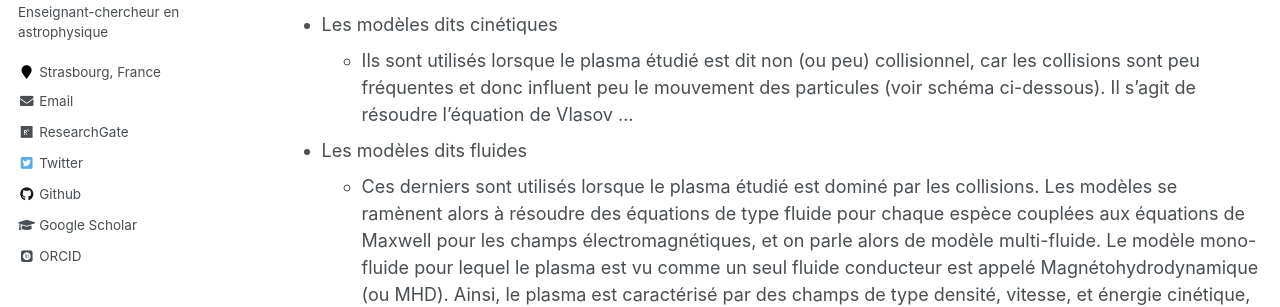
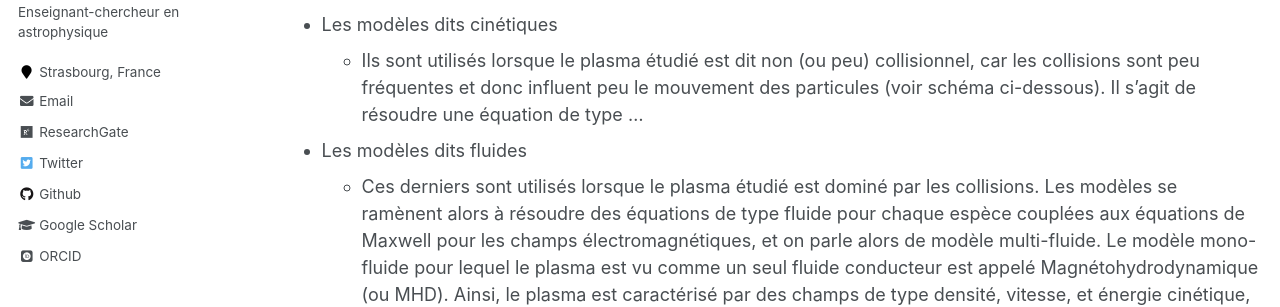
Before and after one commit to hubertbaty/hubertbaty.github.io, a Jekyll site: the page built from _pages/plasma.md, in a window 1280 px wide and 900 px high, scrolled down 3385 px. Shown: the part 210-517 px from the top of the window. Built offline with Jekyll 4.4.1, drawn with Linux system fonts in a browser that asks for light colours; some web fonts are replaced; formulas are drawn with MathJax 3.

Commit message:
Update plasma.md

```diff
--- a/_pages/plasma.md
+++ b/_pages/plasma.md
@@ -55,7 +55,7 @@ Modèles de description des plasmas
   * Les limitations de la méthode sont multiples. Tout d'abord le nombre maximum de particules est évidemment très inférieur à la réalité, et on parle alors de super-particules. Le rapport de masse entre les ions et les électrons limite fortement le temps de calcul au travers des conditions de stabilité des schémas numériques, conduisant ainsi à l'emploi d'un rapport de masse moins grand dans les simulations.
   * Malgré les limitations, ces modèles permettent une approche complémentaire des modèles cinétiques et fluides (voir ci-dessous).
 * Les modèles dits cinétiques
-  * Ils sont utilisés lorsque le plasma étudié est dit non (ou peu) collisionnel, car les collisions sont peu fréquentes et donc influent peu le mouvement des particules (voir schéma ci-dessous). Il s'agit de résoudre l'équation de Vlasov ...
+  * Ils sont utilisés lorsque le plasma étudié est dit non (ou peu) collisionnel, car les collisions sont peu fréquentes et donc influent peu le mouvement des particules (voir schéma ci-dessous). Il s'agit de résoudre une équation de type  ...
 * Les modèles dits fluides
   * Ces derniers sont utilisés lorsque le plasma étudié est dominé par les collisions. Les modèles se ramènent alors à résoudre des équations de type fluide pour chaque espèce couplées aux équations de Maxwell pour les champs électromagnétiques, et on parle alors de modèle multi-fluide. Le modèle mono-fluide pour lequel le plasma est vu comme un seul fluide conducteur est appelé Magnétohydrodynamique (ou MHD). Ainsi, le plasma est caractérisé par des champs de type densité, vitesse, et énergie cinétique, ... reliés aux paramètres physiques des particules par des intégrales sur la fonction de distribution.
   * La MHD est constituée d'un premier jeu de trois équations différentielles de conservation permettant de calculer la densité volumique du plasma $\rho$, la vitesse $\vec V$ (à ne pas confondre avec la vitesse des particules), et la température $T$. Une hypothèse d'équation d'état est aussi nécéssaire pour relier $T$ et $\rho$ à la pression thermique $P_t$. Une équation différentielle supplémentaire (déduite des équations de Maxwell et de la loi d'Ohm) permet aussi d'obtenir le champ magnétique $\vec B$.
```
